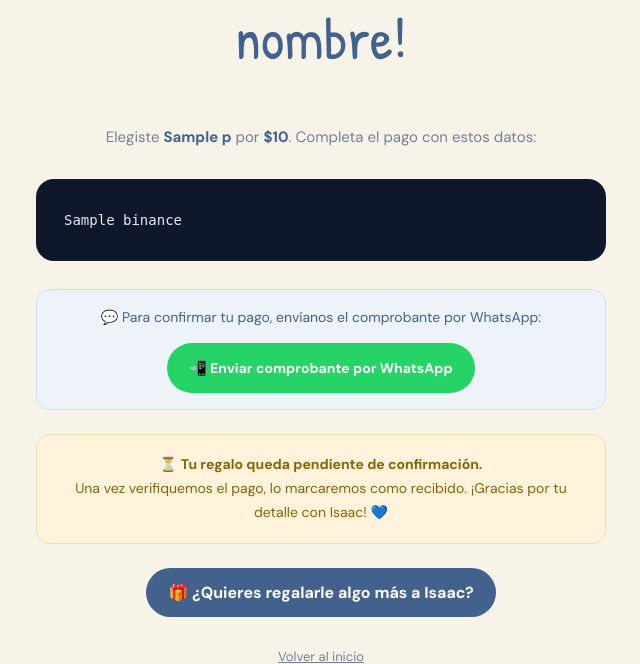
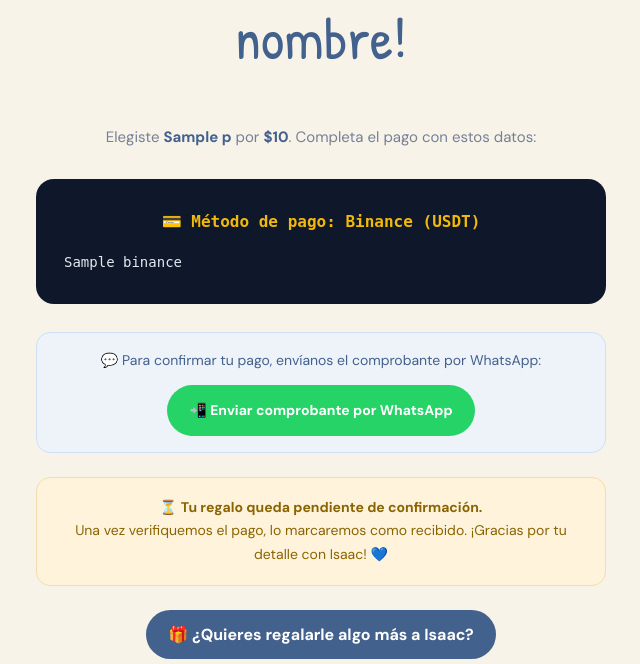
Before and after one commit to fabigonzr22/baby-isaac, a Flask app: template templates/confirmacion.html in a window 1280 px wide. Shown: the part 383-1047 px from the top of the page, without its empty margins (319-959 px from the left). Run offline with Flask 3, Linux system fonts and the light colour scheme; the template is opened without the code that fills it: most values are stand-ins (such as "Sample title", 1, 10 or a date in 2020); some libraries are stand-ins or nearby versions.

Commit message:
Etiqueta 'Método de pago: Binance (USDT)' en la caja de datos

```diff
--- a/templates/confirmacion.html
+++ b/templates/confirmacion.html
@@ -20,7 +20,7 @@
     Completa el pago con estos datos:
   </p>
 
-  <div class="binance-box">{{ binance }}</div>
+  <div class="binance-box"><span style="display:block; text-align:center; font-size:16px; font-weight:700; color:#f0b90b; margin-bottom:12px;">💳 Método de pago: Binance (USDT)</span>{{ binance }}</div>
 
   <div class="contacto-box">
     <p style="margin:0 0 14px; color:var(--ink);">💬 Para confirmar tu pago, envíanos el comprobante por WhatsApp:</p>
```
